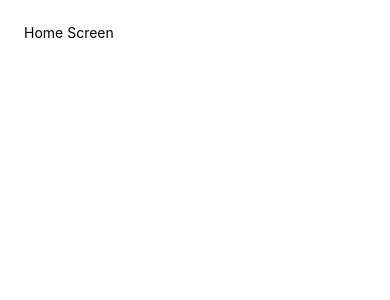
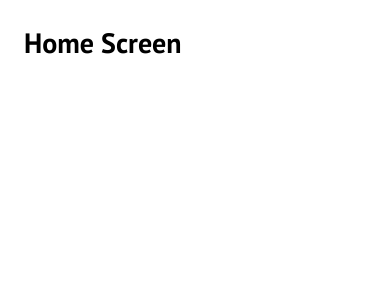
Before and after one commit to Esken1985/react-native-practice-app, a React Native app: screen / in a window 390 px wide. Shown: the top 300 px of the page. Built offline with nearby package versions, Linux system fonts and the light colour scheme.

Commit message:
adding and setting up the usage of custom fonts

```diff
--- a/App.js
+++ b/App.js
@@ -1,9 +1,21 @@
-import { StatusBar } from 'expo-status-bar';
-import React from 'react';
-import Home from './screens/home';
+import { StatusBar } from "expo-status-bar";
+import React, { useState } from "react";
+import * as Font from "expo-font";
+import Home from "./screens/home";
+import { AppLoading } from "expo";
+const getFonts = () =>
+  Font.loadAsync({
+    "ptsans-regular": require("./assets/fonts/PTSans-Regular.ttf"),
+    "ptsans-bold": require("./assets/fonts/PTSans-Bold.ttf"),
+  });
 
 export default function App() {
-  return (
-    <Home />
-  );
+  const [fontsLoaded, setFontsLoaded] = useState(false);
+  if (fontsLoaded) {
+    return <Home />;
+  } else {
+    return (
+      <AppLoading startAsync={getFonts} onFinish={() => setFontsLoaded(true)} />
+    );
+  }
 }
--- a/screens/home.js
+++ b/screens/home.js
@@ -4,7 +4,7 @@
 export default function Home() {
   return (
     <View style={styles.container}>
-      <Text>Home Screen</Text>
+      <Text style={styles.titleText}>Home Screen</Text>
     </View>
   );
 }
@@ -12,4 +12,8 @@
   container: {
     padding: 24,
   },
+  titleText: {
+      fontFamily: 'ptsans-bold',
+      fontSize: 28
+  }
 });
```
Also changed, not shown: assets/fonts/PTSans-Bold.ttf (added), assets/fonts/PTSans-Regular.ttf (added).
